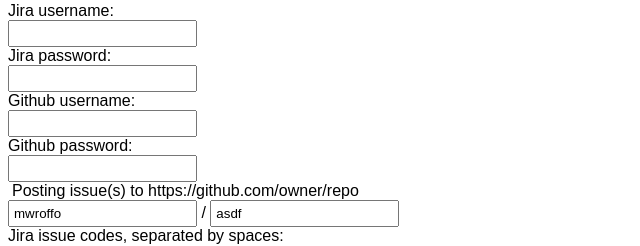
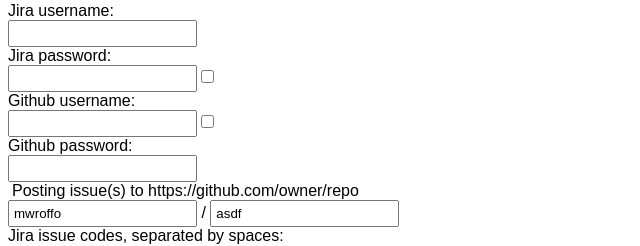
Before and after one commit to mwroffo/pantabot, an Electron app: page index.html in a window 800 px wide. Shown: the part 183-429 px from the top of the page, 0-640 px from the left. Drawn offline with Linux system fonts and the light colour scheme.

Commit message:
added remember-me checkboxes
Signed-off-by: Michael W Roffo <mroffo@rocketsoftware.com>

```diff
--- a/index.html
+++ b/index.html
@@ -15,9 +15,9 @@
       Jira username:<br>
       <input type="text" name="jira-username" id="jira-username"><br>
       Jira password:<br>
-      <input type="password" name="jira-password" id="jira-password"><br>
+      <input type="password" name="jira-password" id="jira-password"><input type="checkbox" name="jira-password-remember" id="jira-password-remember"><br>
       Github username:<br>
-      <input type="text" name="github-username" id="github-username"><br>
+      <input type="text" name="github-username" id="github-username"><input type="checkbox" name="github-password-remember" id="github-password-remember"><br>
       Github password:<br>
       <input type="password" name="github-password" id="github-password"><br>
 
```
